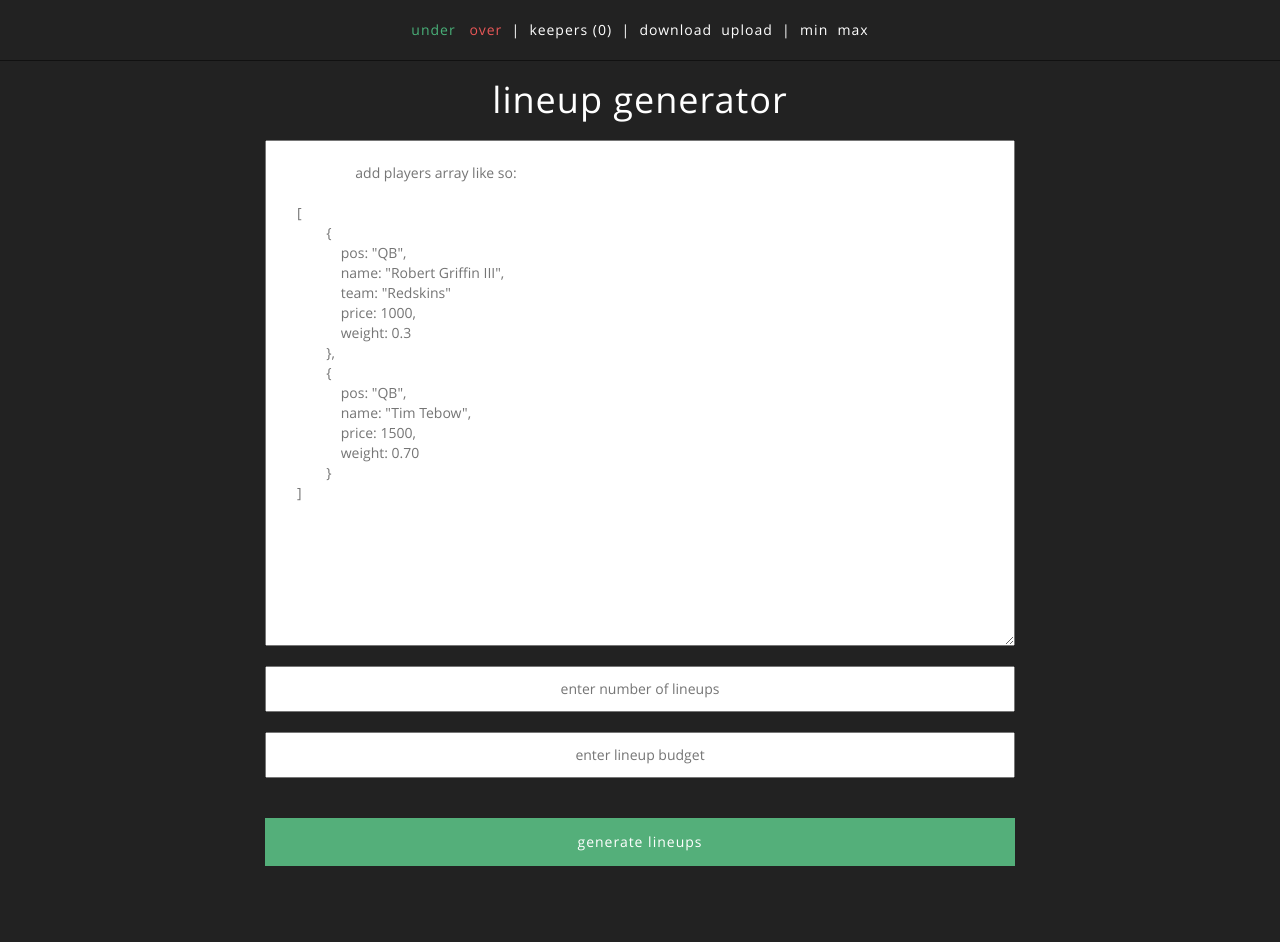
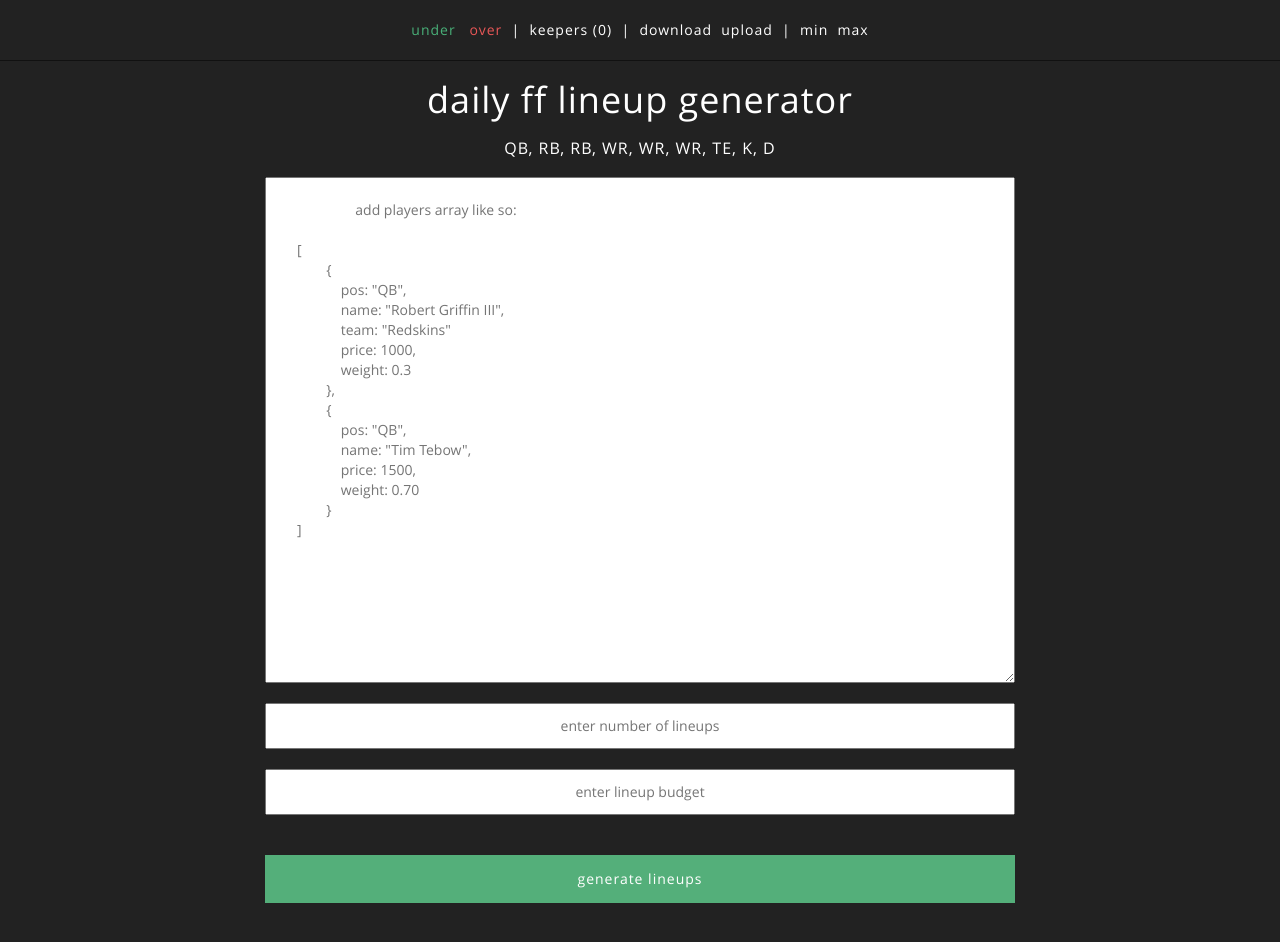
Before and after one commit to amoradi/lineup-generator, a plain HTML site: page index.html in a window 1280 px wide. Drawn offline with Linux system fonts and the light colour scheme.

Commit message:
sub title addition

```diff
--- a/css/main.css
+++ b/css/main.css
@@ -137,9 +137,15 @@ input[type="text"].input-lineup {
 	text-transform: uppercase;
 }
 
-h1.input-lineup {
+h1.input-lineup,
+h3.input-lineup {
 	color: #fff;
     text-align: center;
+}
+
+h3.input-lineup {
+	text-transform: uppercase;
+	font-size: 16px;
 }
 
 .title {
--- a/index.html
+++ b/index.html
@@ -32,7 +32,8 @@
 		</div></div>
 		<div id="lineups">
 
-<h1 class="input-lineup">lineup generator</h1>
+<h1 class="input-lineup">daily ff lineup generator</h1>
+<h3 class="input-lineup">QB, RB, RB, WR, WR, WR, TE, K, D</h3>
 			<textarea class="input-lineup playerPool" placeholder='
 			add players array like so:
 
```
